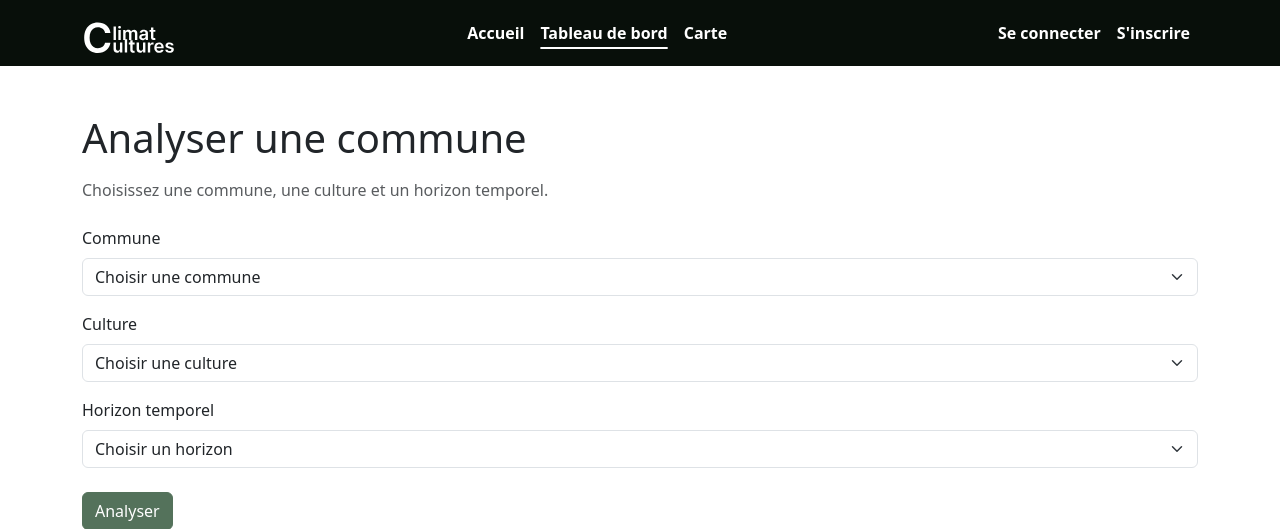
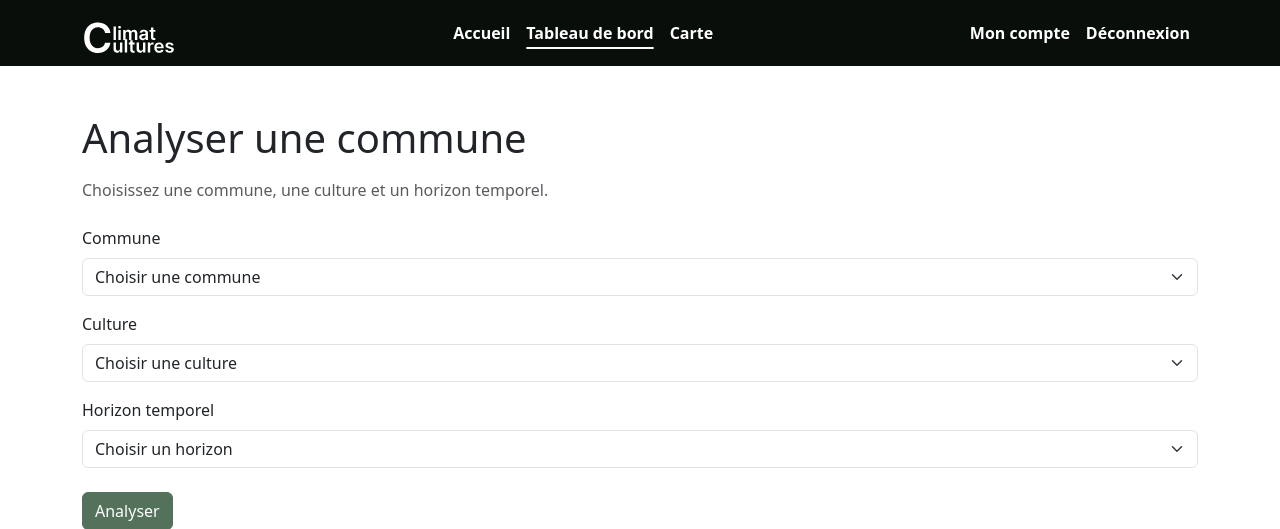
Before and after one commit to DhaliAfnanmasud/SAE-301_climat-cultures, a Flask app: page /analyse/ in a window 1280 px wide. Shown: the top 529 px of the page. Run offline with Flask 3, Linux system fonts and the light colour scheme; a user stored in the database is signed in; tables that the repository leaves empty hold one stand-in row (values such as "Sample post").

Commit message:
feat : modification de la barre de naviagtion

```diff
--- a/app/templates/partials/navbar.html
+++ b/app/templates/partials/navbar.html
@@ -33,6 +33,20 @@
             </ul>
 
             <ul class="navbar-nav">
+                {% if current_user.is_authenticated %}
+                <li class="nav-item">
+                    <a class="nav-link {% if request.endpoint == 'auth.mon_compte' %}active{% endif %}"
+                       {% if request.endpoint == 'auth.mon_compte' %}aria-current="page"{% endif %}
+                       href="{{ url_for('auth.mon_compte') }}">Mon compte</a>
+                </li>
+                <li class="nav-item">
+                    {# Déconnexion en POST avec jeton CSRF (pas un simple lien) #}
+                    <form method="post" action="{{ url_for('auth.deconnexion') }}" class="d-flex">
+                        <input type="hidden" name="csrf_token" value="{{ csrf_token() }}">
+                        <button type="submit" class="nav-link">Déconnexion</button>
+                    </form>
+                </li>
+                {% else %}
                 <li class="nav-item">
                     <a class="nav-link {% if request.endpoint == 'auth.connexion' %}active{% endif %}"
                        {% if request.endpoint == 'auth.connexion' %}aria-current="page"{% endif %}
@@ -43,6 +57,7 @@
                        {% if request.endpoint == 'auth.inscription' %}aria-current="page"{% endif %}
                        href="{{ url_for('auth.inscription') }}">S'inscrire</a>
                 </li>
+                {% endif %}
             </ul>
 
         </div>
```
